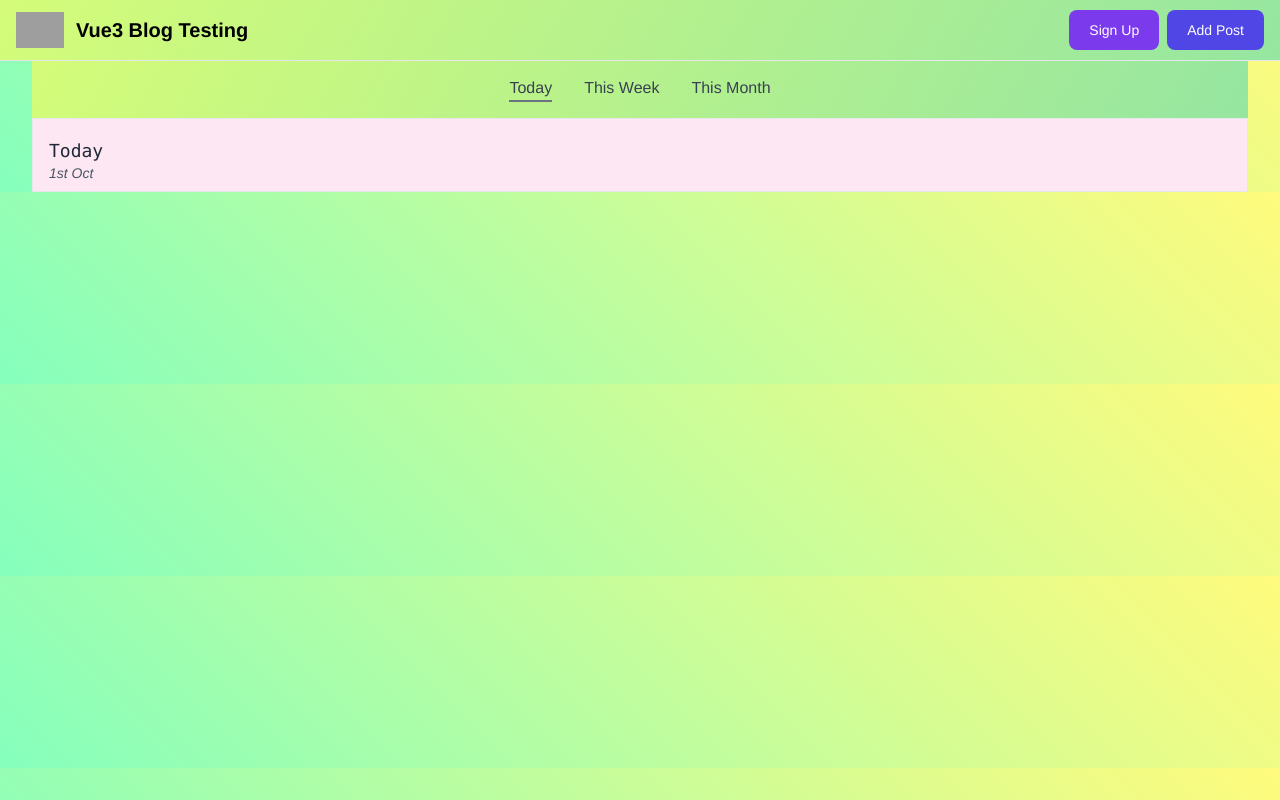
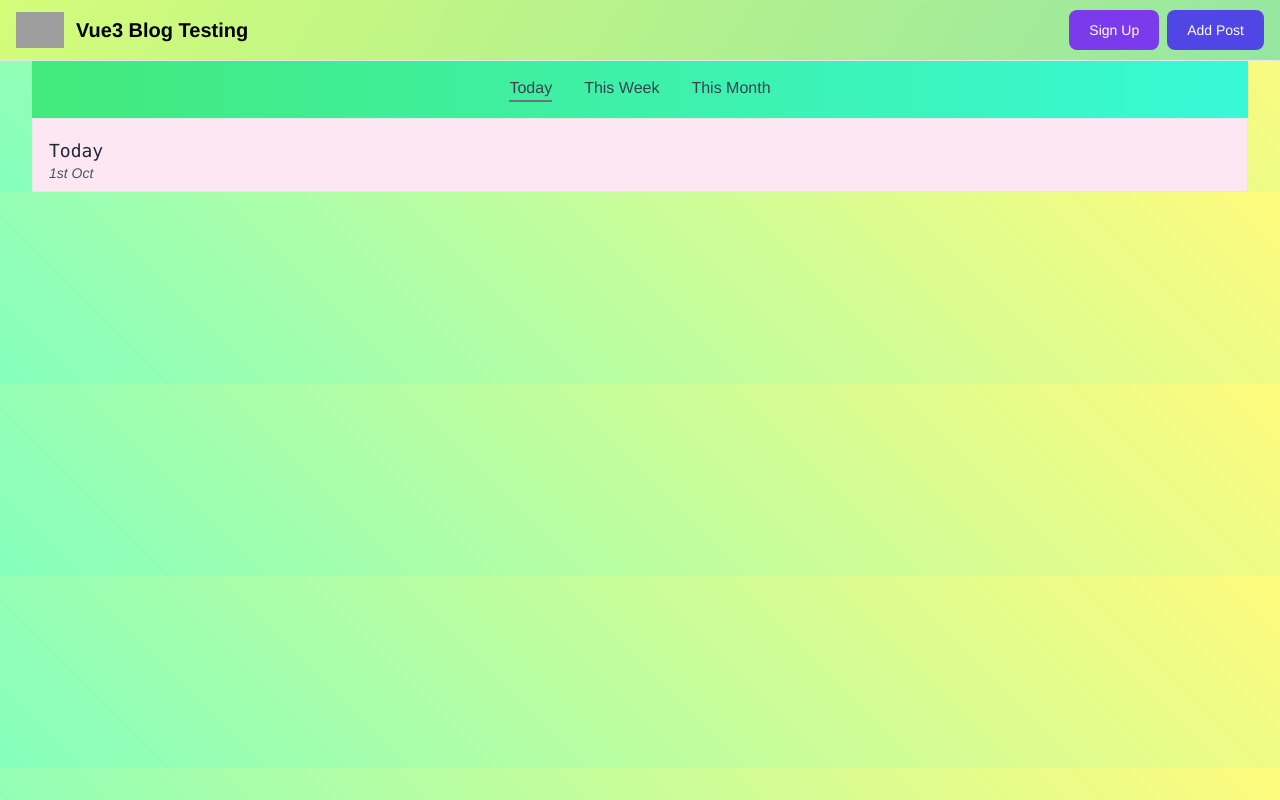
Before and after one commit to Akash52/vue3-blog-testing, a Vue app: page / in a window 1280 px wide. Built offline with nearby package versions, Linux system fonts and the light colour scheme; grey boxes are pictures that could not be loaded.

Commit message:
gradient-backgrounds

```diff
--- a/src/components/TimeLine.vue
+++ b/src/components/TimeLine.vue
@@ -1,6 +1,6 @@
 <template>
   <div className="container">
-    <nav class="flex flex-col justify-center">
+    <nav class="flex flex-col justify-center timeline-nav">
       <span class="flex justify-center py-4 space-x-8">
         <a
           class="font-normal text-gray-700 border-gray-500"
--- a/src/index.css
+++ b/src/index.css
@@ -8,6 +8,9 @@ body {
 }
 nav {
   background-image: linear-gradient(120deg, #d4fc79 0%, #96e6a1 100%);
+}
+.timeline-nav {
+  background-image: linear-gradient(to right, #43e97b 0%, #38f9d7 100%);
 }
 ul {
   list-style: revert;
```
